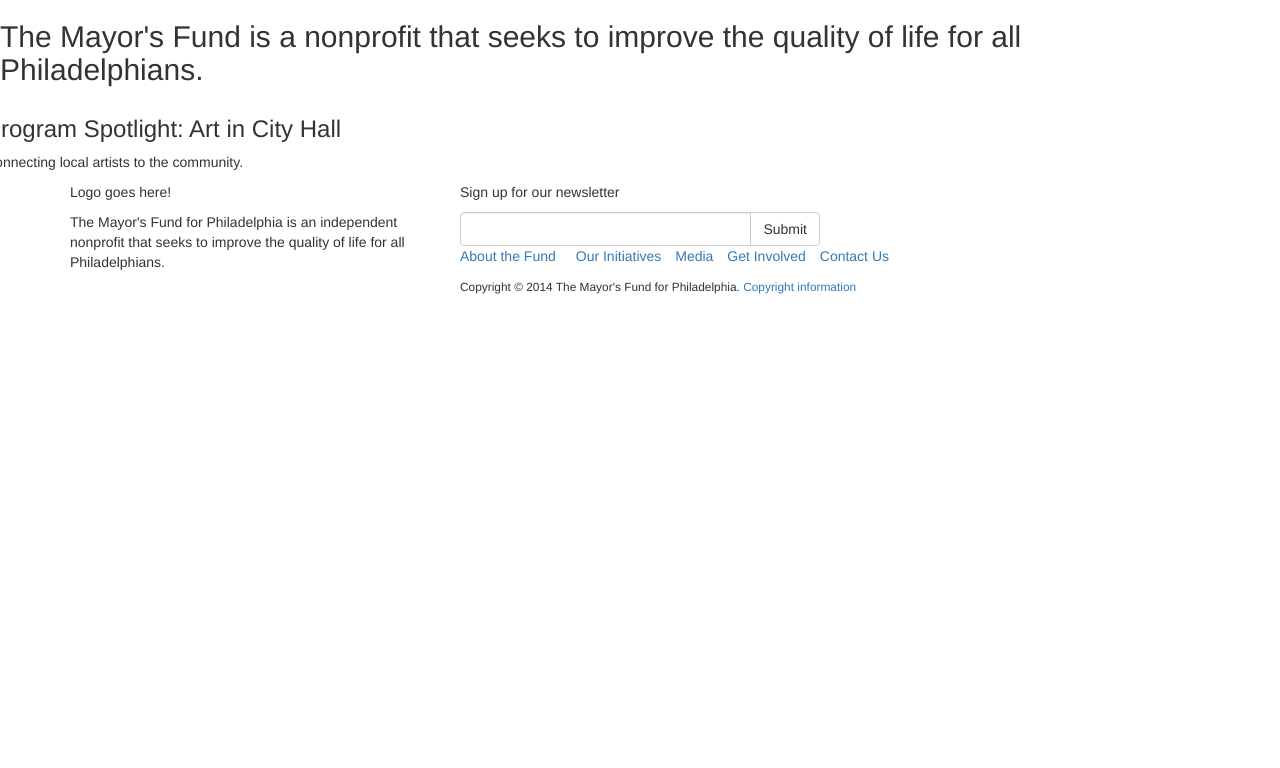
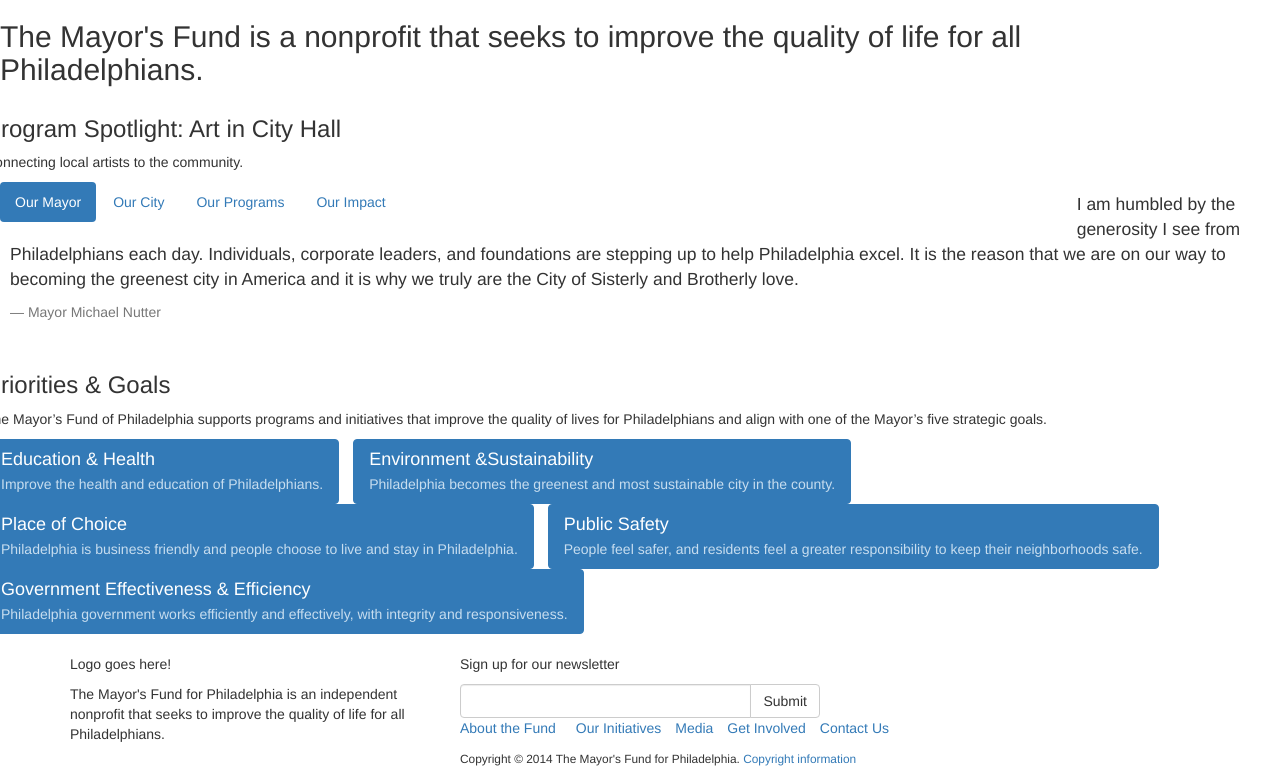
Before and after one commit to InteractiveMechanics/mayors-fund-philadelphia, a PHP site: page / in a window 1280 px wide. Shown: the part 70-838 px from the top of the page. Before the commit the page ends 364 px from the top, so only its background shows below. Run offline with PHP 8.4, Linux system fonts and the light colour scheme; style sheets or scripts are compiled from the project's sources; some libraries are stand-ins or nearby versions.

Commit message:
Entering content into sections
Added text to three sections inside main

```diff
--- a/index.html
+++ b/index.html
@@ -71,8 +71,61 @@
     </div>
   </section>
   <section>
+     <div class="row">
+      <div class="col-sm-10">
+        <ul class="nav nav-pills">
+          <li role="presentation" class="active"><a href="#">Our Mayor</a></li>
+          <li role="presentation"><a href="#">Our City</a></li>
+          <li role="presentation"><a href="#">Our Programs</a></li>
+          <li role="presentation"><a href="#">Our Impact</a></li>
+      </ul>
+    </div>
+    <blockquote>
+      <p>I am humbled by the generosity I see from Philadelphians each day. Individuals, corporate leaders, and foundations are stepping up to help Philadelphia excel. It is the reason that we are on our way to becoming the greenest city in America and it is why we truly are the City of Sisterly and Brotherly love.</p>
+      <footer>Mayor Michael Nutter</footer>
+   </blockquote>
+  </div>
   </section>
   <section>
+    <div class="row">
+      <h3>Priorities &amp; Goals</h3>
+      <p>The Mayor’s Fund of Philadelphia supports programs and initiatives that improve the quality of lives for Philadelphians and align with one of the Mayor’s five strategic goals.</p>
+
+      <div class="list-group">
+        <ul class="list-inline">
+          <li>
+            <a href="#" class="list-group-item active">
+              <h4 class="list-group-item-heading">Education &amp; Health</h4>
+              <p class="list-group-item-text">Improve the health and education of Philadelphians. </p>
+           </a>
+         </li>
+         <li>
+          <a href="#" class="list-group-item active">
+            <h4 class="list-group-item-heading">Environment &amp;Sustainability</h4>
+            <p class="list-group-item-text">Philadelphia becomes the greenest and most sustainable city in the county. </p>
+         </a>
+        </li>
+        <li>
+         <a href="#" class="list-group-item active">
+            <h4 class="list-group-item-heading">Place of Choice</h4>
+            <p class="list-group-item-text">Philadelphia is business friendly and people choose to live and stay in Philadelphia.</p>
+         </a>
+        </li>
+        <li>
+         <a href="#" class="list-group-item active">
+            <h4 class="list-group-item-heading">Public Safety</h4>
+            <p class="list-group-item-text">People feel safer, and residents feel a greater responsibility to keep their neighborhoods safe.</p>
+         </a>
+        </li>
+        <li>
+          <a href="#" class="list-group-item active">
+            <h4 class="list-group-item-heading">Government Effectiveness &amp; Efficiency</h4>
+            <p class="list-group-item-text">Philadelphia government works efficiently and effectively, with integrity and responsiveness.</p>
+          </a>
+        </li>
+       </ul>
+      </div>
+    </div>
   </section>
 
 </main>
```
Also changed, not shown: css/Sass/main.scss (line endings or trailing spaces).
